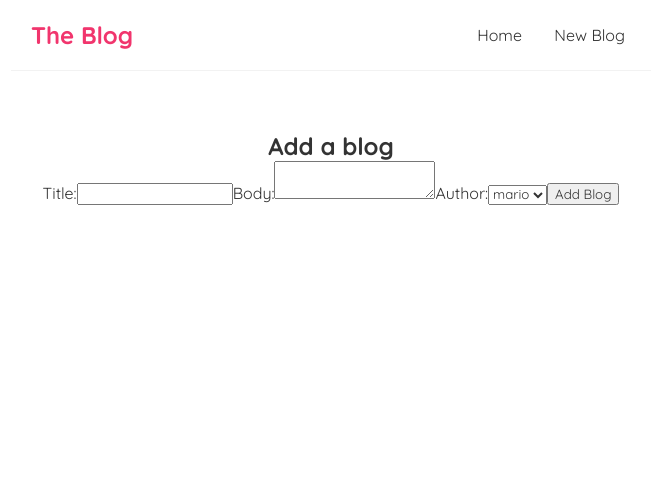
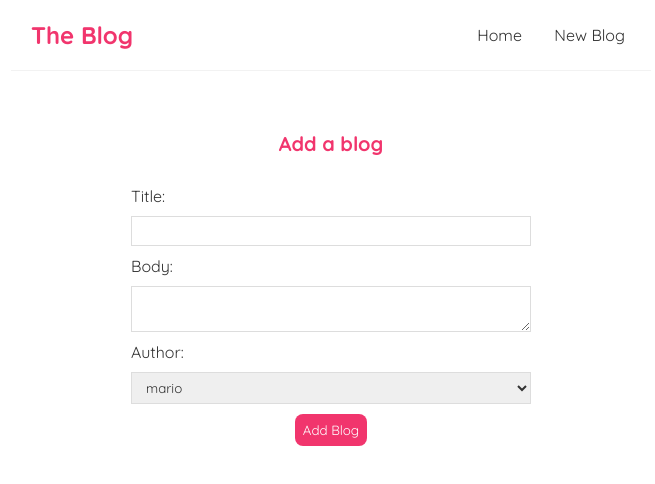
Before and after one commit to jogit82/blog-pure-react, a React (Create React App) app: page /create in a window 1280 px wide. Shown: the top 484 px of the page, without its empty margins (309-964 px from the left). Built offline with nearby package versions, Linux system fonts and the light colour scheme.

Commit message:
div classname for styling

```diff
--- a/src/components/Create.js
+++ b/src/components/Create.js
@@ -6,7 +6,7 @@ const Create = () => {
   const [author, setAuthor] = useState("mario");
 
   return (
-    <div>
+    <div className="create">
       <h2>Add a blog</h2>
       <label>Title:</label>
       <input
```
